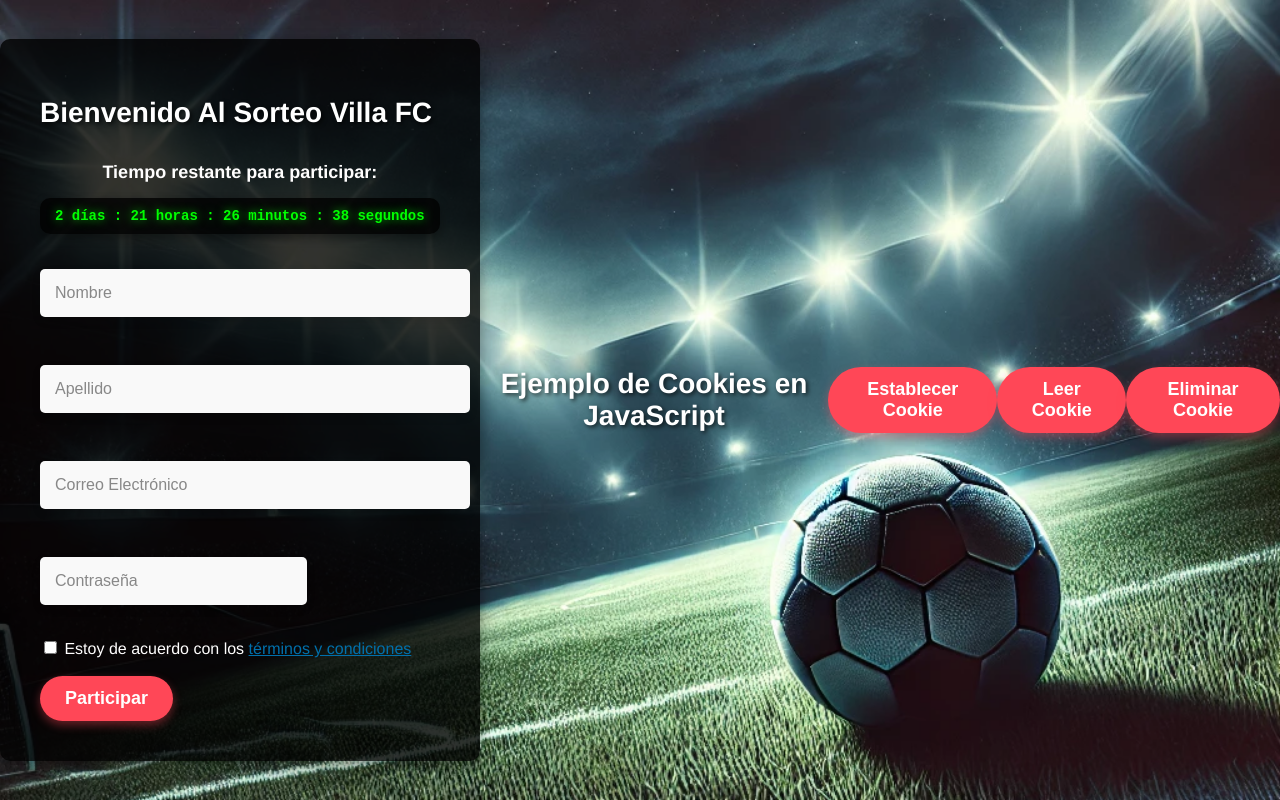
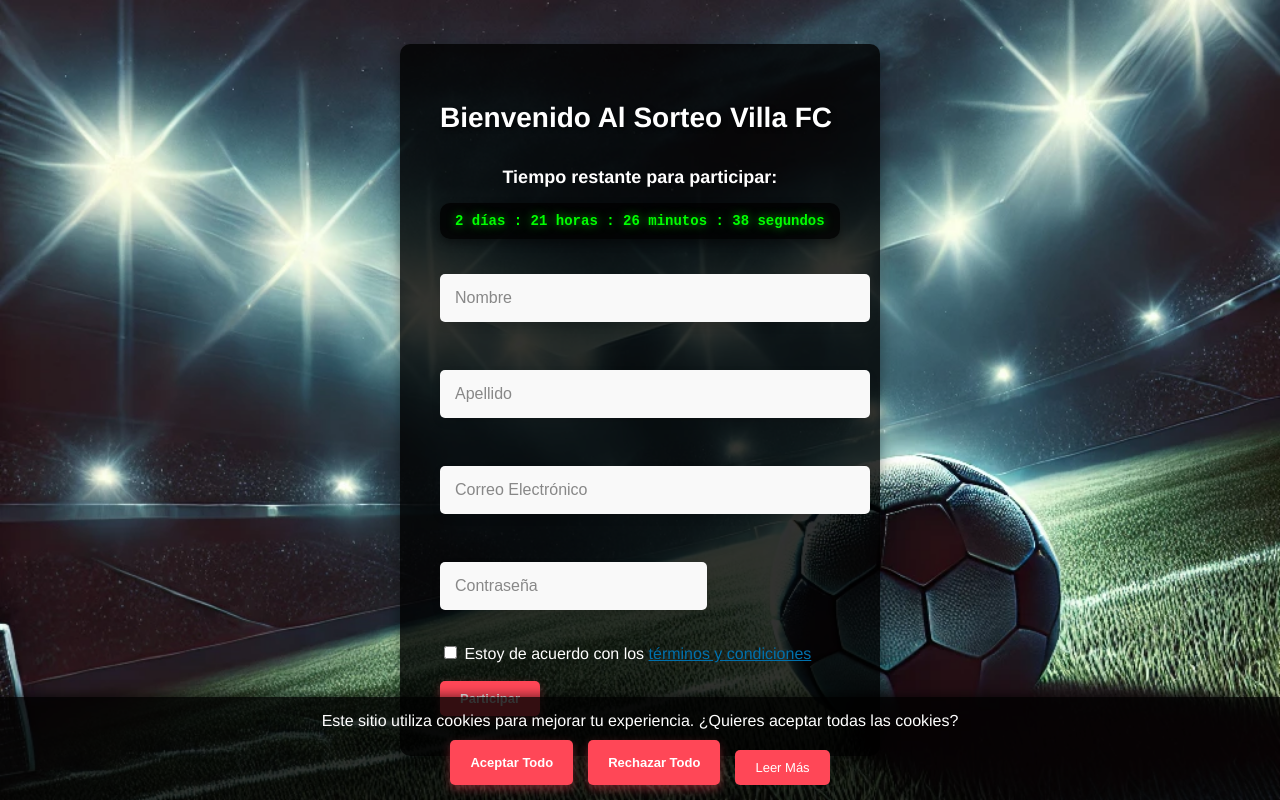
Before and after one commit to sergiobmnv/Proyecto-Sorteo, a website: page index.html in a window 1280 px wide. Drawn offline with nearby package versions, Linux system fonts and the light colour scheme.

Commit message:
update de cookies css

```diff
--- a/cookies.js
+++ b/cookies.js
@@ -1,44 +1,21 @@
-import Cookies from 'js-cookie';
+// main.js
+document.addEventListener('DOMContentLoaded', () => {
+    const cookieBanner = document.getElementById('cookie-banner');
+    const acceptBtn = document.getElementById('accept-cookies');
+    const rejectBtn = document.getElementById('reject-cookies');
 
-// Establecer cookie
-Cookies.set('usuario', 'Juan Pérez', { expires: 7 });
+    // Comprobar si ya se aceptaron las cookies
+    if (getCookie('cookiesAccepted')) {
+        cookieBanner.style.display = 'none'; // Ocultar el banner si ya se aceptaron las cookies
+    }
 
-// Leer cookie
-const usuario = Cookies.get('usuario');
-console.log(usuario);
+    acceptBtn.onclick = function() {
+        setCookie('cookiesAccepted', 'true', 30); // Establece una cookie por 30 días
+        cookieBanner.style.display = 'none'; // Ocultar el banner
+    };
 
-// Eliminar cookie
-Cookies.remove('usuario');
-
-// Funciones de manejo de cookies
-function setCookie(name, value, days) {
-    const expires = new Date(Date.now() + days * 864e5).toUTCString();
-    document.cookie = `${encodeURIComponent(name)}=${encodeURIComponent(value)}; expires=${expires}; path=/`;
-}
-
-function getCookie(name) {
-    return document.cookie.split('; ').reduce((r, c) => {
-        const [key, ...v] = c.split('=');
-        return key === name ? decodeURIComponent(v.join('=')) : r;
-    }, '');
-}
-
-function deleteCookie(name) {
-    setCookie(name, '', -1);
-}
-
-// Manejadores de eventos para los botones
-document.getElementById('set-cookie').onclick = function() {
-    setCookie('usuario', 'Juan Pérez', 7);
-    alert('Cookie establecida');
-};
-
-document.getElementById('get-cookie').onclick = function() {
-    const cookieValue = getCookie('usuario');
-    document.getElementById('cookie-value').innerText = cookieValue ? `Valor de la cookie: ${cookieValue}` : 'No hay cookie establecida';
-};
-
-document.getElementById('delete-cookie').onclick = function() {
-    deleteCookie('usuario');
-    alert('Cookie eliminada');
-};
+    rejectBtn.onclick = function() {
+        // Aquí puedes agregar lógica para manejar el rechazo de cookies
+        cookieBanner.style.display = 'none'; // Ocultar el banner
+    };
+});
--- a/index.css
+++ b/index.css
@@ -216,3 +216,54 @@ a {
     justify-content: center;
     align-items: center;
 }
+
+/* Estilos para el banner de cookies */
+.cookie-banner {
+    display: flex;
+    flex-direction: column;
+    justify-content: center;
+    align-items: center;
+    background-color: rgba(0, 0, 0, 0.8);
+    color: #fff;
+    padding: 15px;
+    position: fixed;
+    bottom: 0;
+    left: 0;
+    right: 0;
+    z-index: 1000;
+    box-shadow: 0 -2px 10px rgba(0, 0, 0, 0.5);
+}
+
+.cookie-banner p {
+    margin: 0 0 10px 0;
+    text-align: center;
+}
+
+.cookie-buttons {
+    display: flex;
+    justify-content: center;
+    gap: 15px; /* Espaciado entre los botones */
+}
+
+button,
+.read-more {
+    background-color: #ff4757;
+    color: white;
+    border: none;
+    padding: 10px 20px;
+    border-radius: 5px;
+    font-size: 13px;
+    cursor: pointer;
+    transition: background-color 0.3s ease;
+}
+
+button:hover,
+.read-more:hover {
+    background-color: #ff6b81; /* Color más claro al pasar el ratón */
+}
+
+/* Estilo para el enlace "Leer Más" */
+.read-more {
+    text-decoration: none; /* Sin subrayado */
+    margin-top: 10px; /* Espaciado superior */
+}
--- a/index.html
+++ b/index.html
@@ -41,14 +41,6 @@
         <button id="botonParticipar">Participar</button>
     </form>
 
-        <!--Cookies-->
-        <h1>Ejemplo de Cookies en JavaScript</h1>
-        <button id="set-cookie">Establecer Cookie</button>
-        <button id="get-cookie">Leer Cookie</button>
-        <button id="delete-cookie">Eliminar Cookie</button>
-        <p id="cookie-value"></p>
-
-
         <!--Modales-->
 
         <div id="contenedor-modal" class="contenedor-modal">
@@ -65,6 +57,16 @@
             </div>
         </div>
 
+        <!-- Banner de Cookies -->
+        <div class="cookie-banner" id="cookie-banner">
+            <p>Este sitio utiliza cookies para mejorar tu experiencia. ¿Quieres aceptar todas las cookies?</p>
+            <div class="cookie-buttons">
+                <button id="accept-cookies">Aceptar Todo</button>
+                <button id="reject-cookies">Rechazar Todo</button>
+                <a href="#" id="read-more" class="read-more">Leer Más</a>
+            </div>
+        </div>
+
     <script src='index.js'></script>
     <script src="cookies.js" defer></script>
     <script type="text/javascript" src="https://cdn.jsdelivr.net/npm/@emailjs/browser@4/dist/email.min.js"></script>
```
